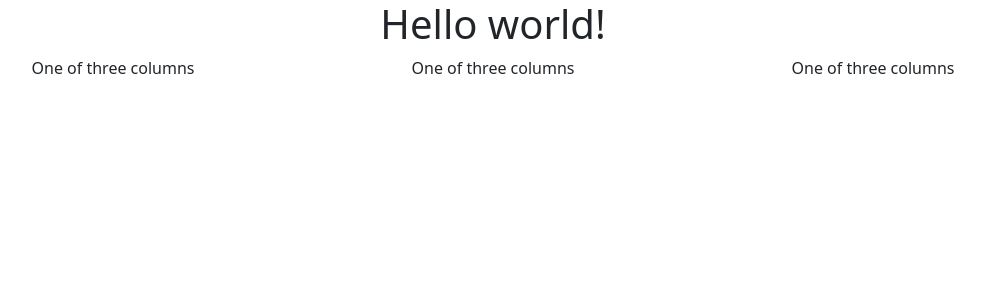
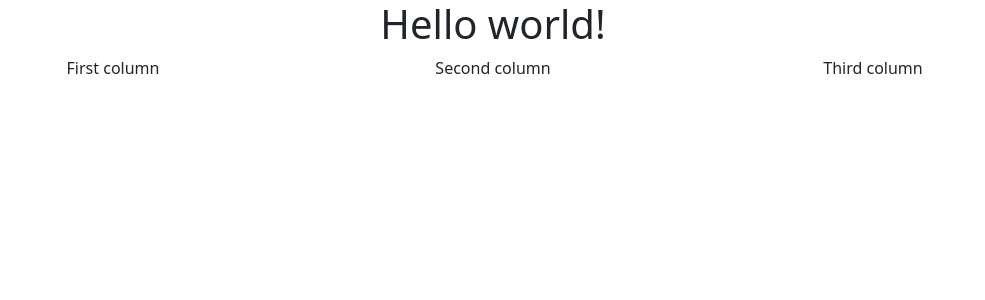
Before and after one commit to final-project-bobs-best-clothes/bobs-best-clothes-frontend, a React (Vite) app: page / in a window 1280 px wide. Shown: the top 300 px of the page, without its empty margins (147-1132 px from the left). Built offline with nearby package versions, Linux system fonts and the light colour scheme.

Commit message:
test commit

```diff
--- a/src/App.jsx
+++ b/src/App.jsx
@@ -6,9 +6,9 @@ function App() {
       <h1 style={{textAlign:'center'}}>Hello world!</h1>
       <div className="container text-center">
         <div className="row align-items-start">
-          <div className="col">One of three columns</div>
-          <div className="col">One of three columns</div>
-          <div className="col">One of three columns</div>
+          <div className="col">First column</div>
+          <div className="col">Second column</div>
+          <div className="col">Third column</div>
         </div>
       </div>
     </>
```
Also changed, not shown: src/components/Header/Header.jsx (added), src/components/Header/index.jsx (deleted), src/components/ProductFeed/ProductFeed.jsx (added), src/components/ProductFeed/index.jsx (deleted), src/components/SearchBar/SearchBar.jsx (added), src/components/SearchBar/index.jsx (deleted), src/components/SideBar/SideBar.jsx (added), src/components/SideBar/index.jsx (deleted).
